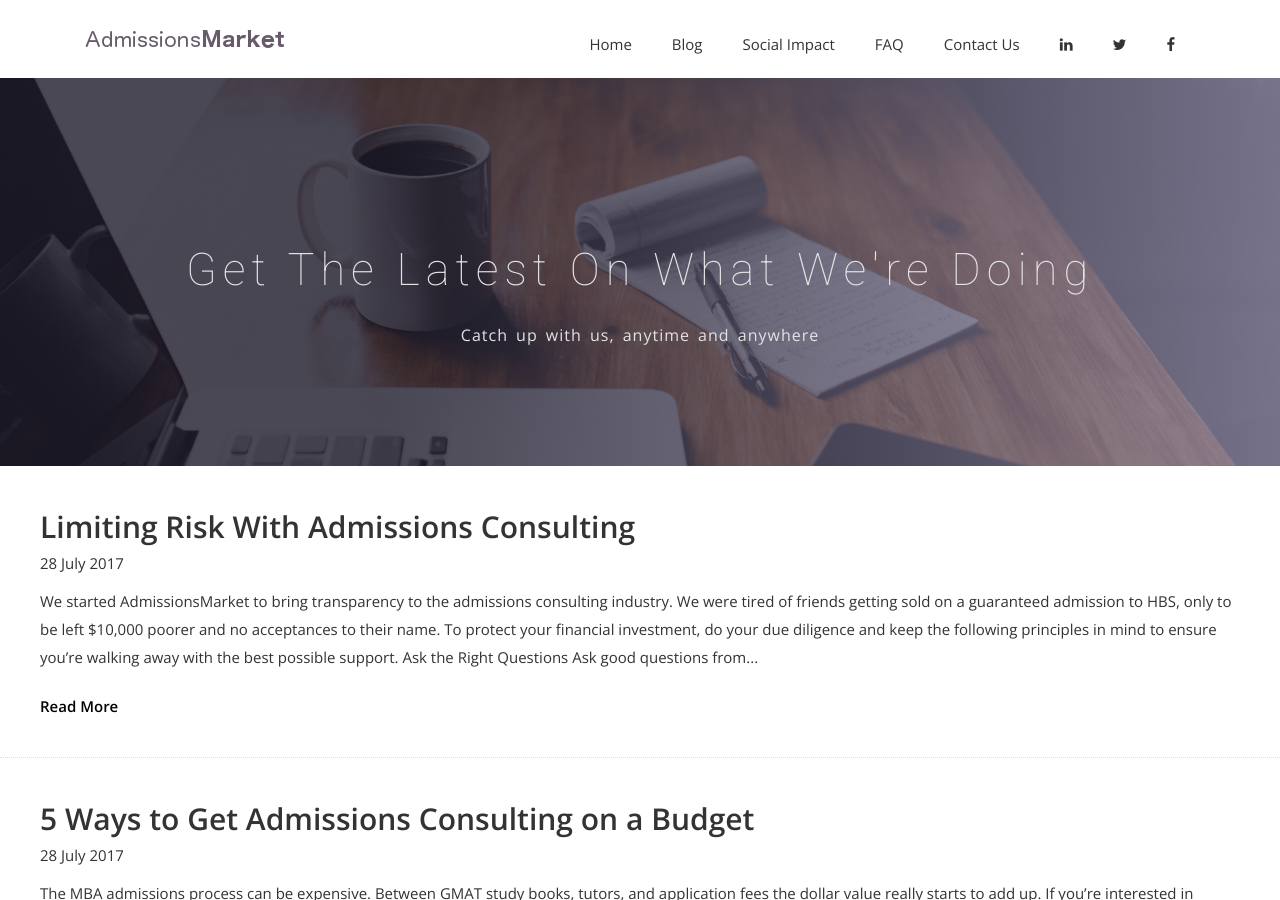
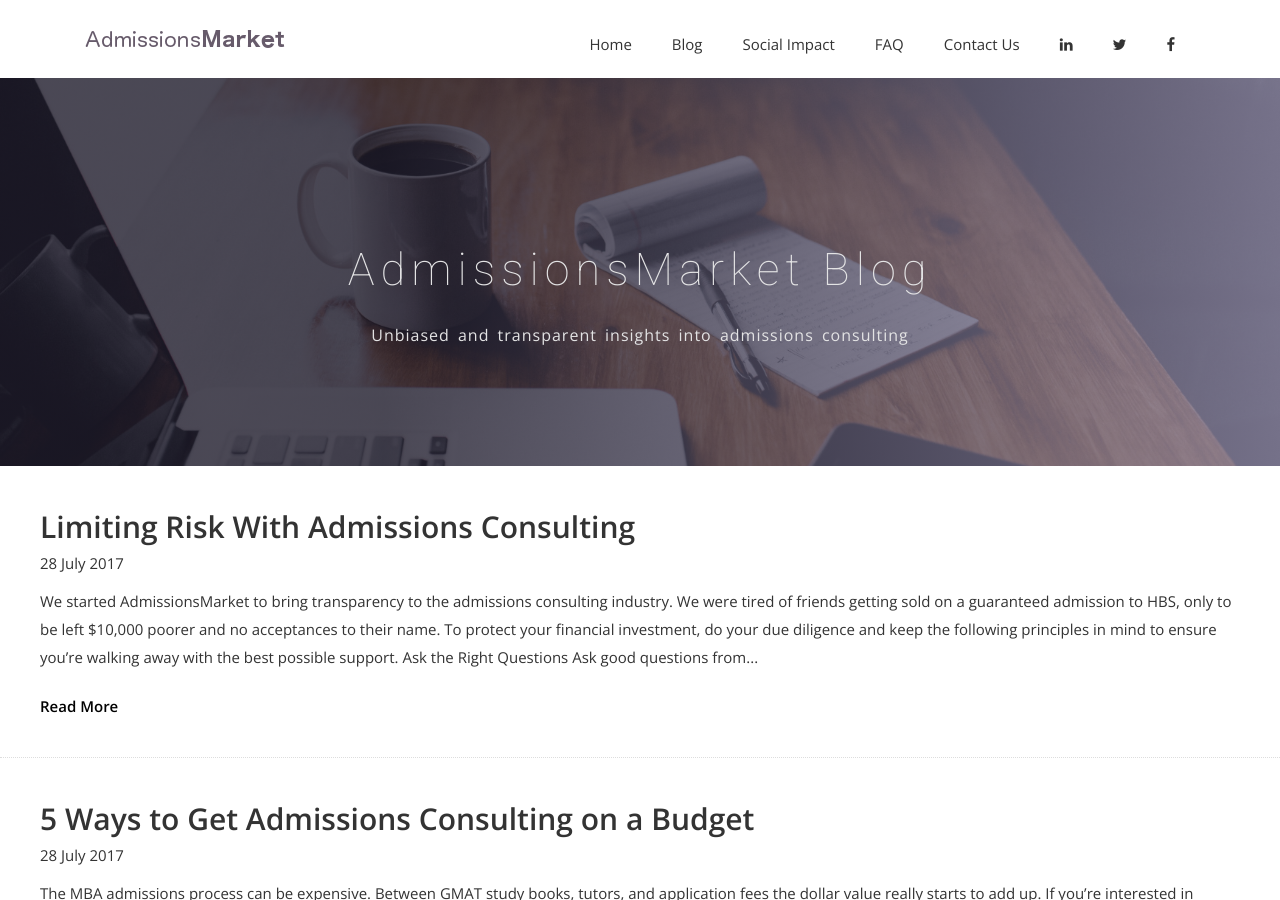
Before and after one commit to dsardi/Eric-Natelson.github.io, a Jekyll site: the page built from blog.html, in a window 1280 px wide and 900 px high. Built offline with Jekyll 4.4.1, drawn with Linux system fonts in a browser that asks for light colours; nearby versions of some CDN libraries; some web fonts are replaced; comment, search, counter and statistics services are not loaded.

Commit message:
Changed blog header title

```diff
--- a/blog.html
+++ b/blog.html
@@ -9,8 +9,8 @@ permalink: /blog/
     <div class="row">
       <div class="col-md-12">
         <div class="block">
-          <h1 align="center">Get the latest on what we're doing</h1>
-          <p>Catch up with us, anytime and anywhere</p>
+          <h1 align="center">AdmissionsMarket Blog</h1>
+          <p>Unbiased and transparent insights into admissions consulting</p>
         </div>
       </div>
     </div>
```
